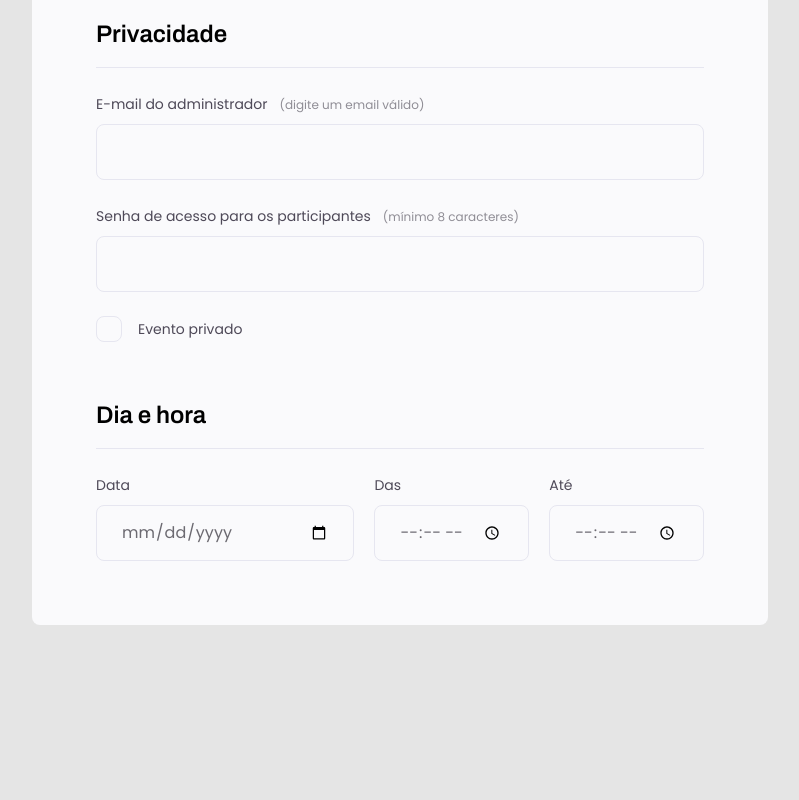
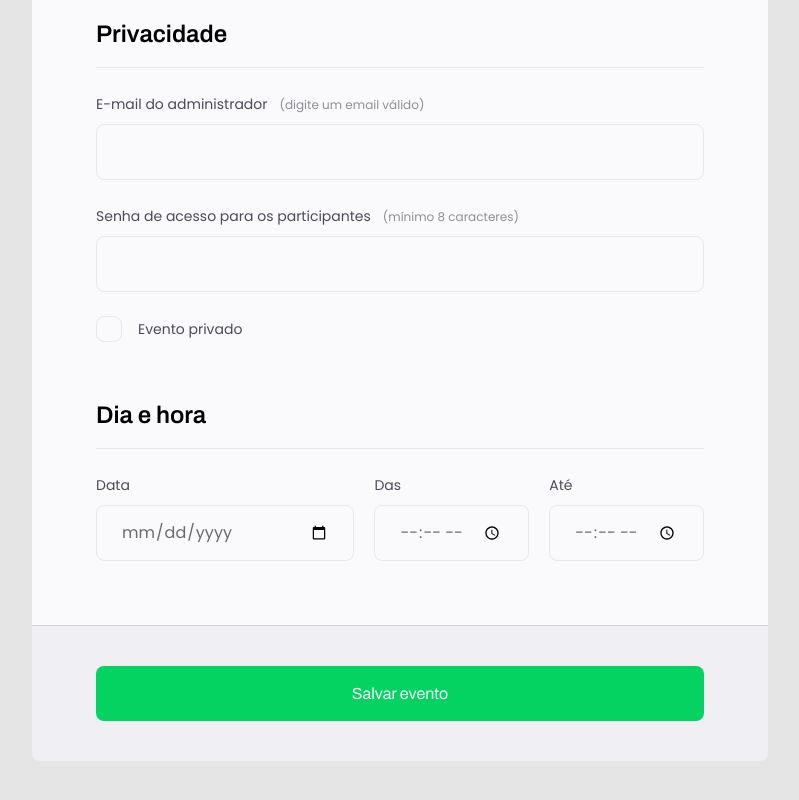
Before and after one commit to Iharry-marques/projeto_figma03, a plain HTML site: page index.html in a window 1280 px wide. Shown: the part 1066-1866 px from the top of the page, without its empty margins (240-1039 px from the left). Before the commit the page ends 1691 px from the top, so only its background shows below. Drawn offline with Linux system fonts and the light colour scheme.

Commit message:
placing button

```diff
--- a/index.html
+++ b/index.html
@@ -112,6 +112,9 @@
           </div>
         </fieldset>
       </form>
+      <footer>
+        <input class="button" type="submit" value="Salvar evento" />
+      </footer>
     </div>
   </body>
 </html>
--- a/style.css
+++ b/style.css
@@ -56,7 +56,7 @@ form {
   background: #fafafc;
   margin-top: 38px;
   min-height: 300px;
-  border-radius: 8px;
+  border-radius: 8px 8px 0 0;
 
   padding: 64px;
   display: flex;
@@ -178,3 +178,26 @@ fieldset legend {
 .checkbox-wrapper input:focus + label::before{
     outline: 2px solid black;
 }
+
+footer{
+    height: 136px;
+    background: #F0F0F4;
+    display: flex;
+    flex-direction: column;
+    padding: 40px 64px ;
+    margin-bottom: 100px;
+    border-top: 1px solid #D6D6D6;
+    border-radius: 0 0 8px 8px;
+}
+
+footer .button{
+    height: 56px ;
+    border-radius: 8px;
+    background: #04D361;
+    color: white;
+    border: none;
+    cursor: pointer;
+    font-family: "Archivo", sans-serif;
+    line-height: 26px;
+    font-size: 16px;
+}
```
